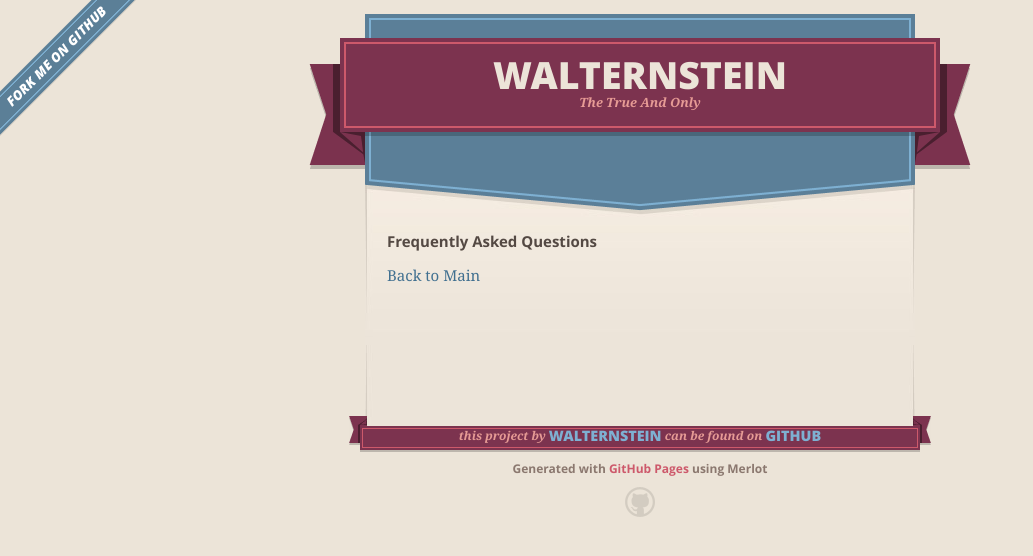
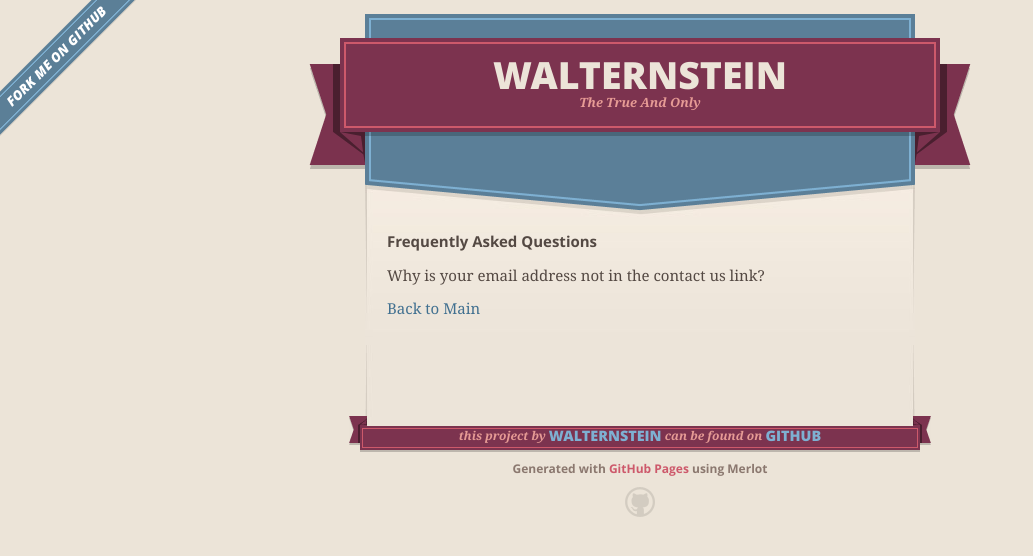
Before and after one commit to walternstein/walternstein, a Jekyll site: the page built from FAQ.md, in a window 1280 px wide. Shown: the top 556 px of the page, without its empty margins (0-1033 px from the left). Built offline with Jekyll 4.4.1, drawn with Linux system fonts in a browser that asks for light colours; our own code applies the rules of GitHub Pages for plain Markdown files.

Commit message:
Update FAQ.md

```diff
--- a/FAQ.md
+++ b/FAQ.md
@@ -4,4 +4,6 @@ layout: default
 
 ## Frequently Asked Questions
 
+Why is your email address not in the contact us link?
+
 [Back to Main](./)
```
